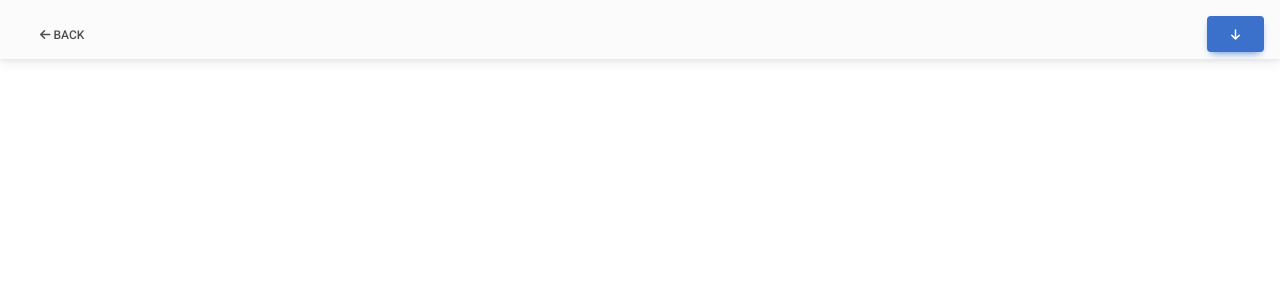
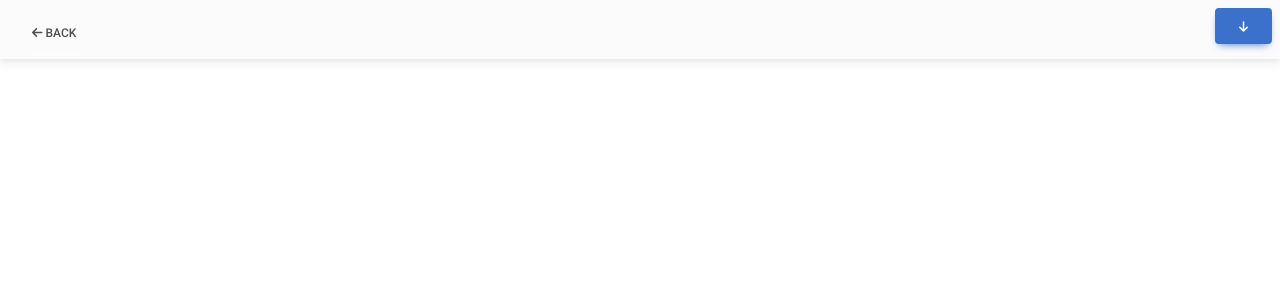
Before and after one commit to idrissi-azzeddine/cv-react, a React (Create React App) app: page /cv in a window 1280 px wide. Shown: the top 300 px of the page. Built offline with nearby package versions, Linux system fonts and the light colour scheme.

Commit message:
'upload'

```diff
--- a/src/Cv.jsx
+++ b/src/Cv.jsx
@@ -16,11 +16,11 @@ const Cv = () => {
     return (
         <div className='bg-light h-100 w-100 mt-5 pri container-fluid border-1 border-dark ' id="first">
             <Link to={href} >
-                <MDBBtn className='m-3 position-absolute top-0 start-0 btn btn-primary' id="print" color="light">
+                <MDBBtn className='m-2 position-absolute top-0 start-0 btn btn-primary pt-3' id="print" color="light">
                     <MDBIcon fas icon="arrow-left" /> Back
                 </MDBBtn>
             </Link>
-            <MDBBtn className='m-3 position-absolute top-0 end-0 fixed' id="print-button" color="primary">
+            <MDBBtn className='m-2 position-absolute top-0 end-0 fixed' id="print-button" color="primary">
                 <MDBIcon fas icon="arrow-down" />
             </MDBBtn>
             { pro1 && console.log("kayn") }
```
Also changed, not shown: src/index.css (line endings or trailing spaces).
